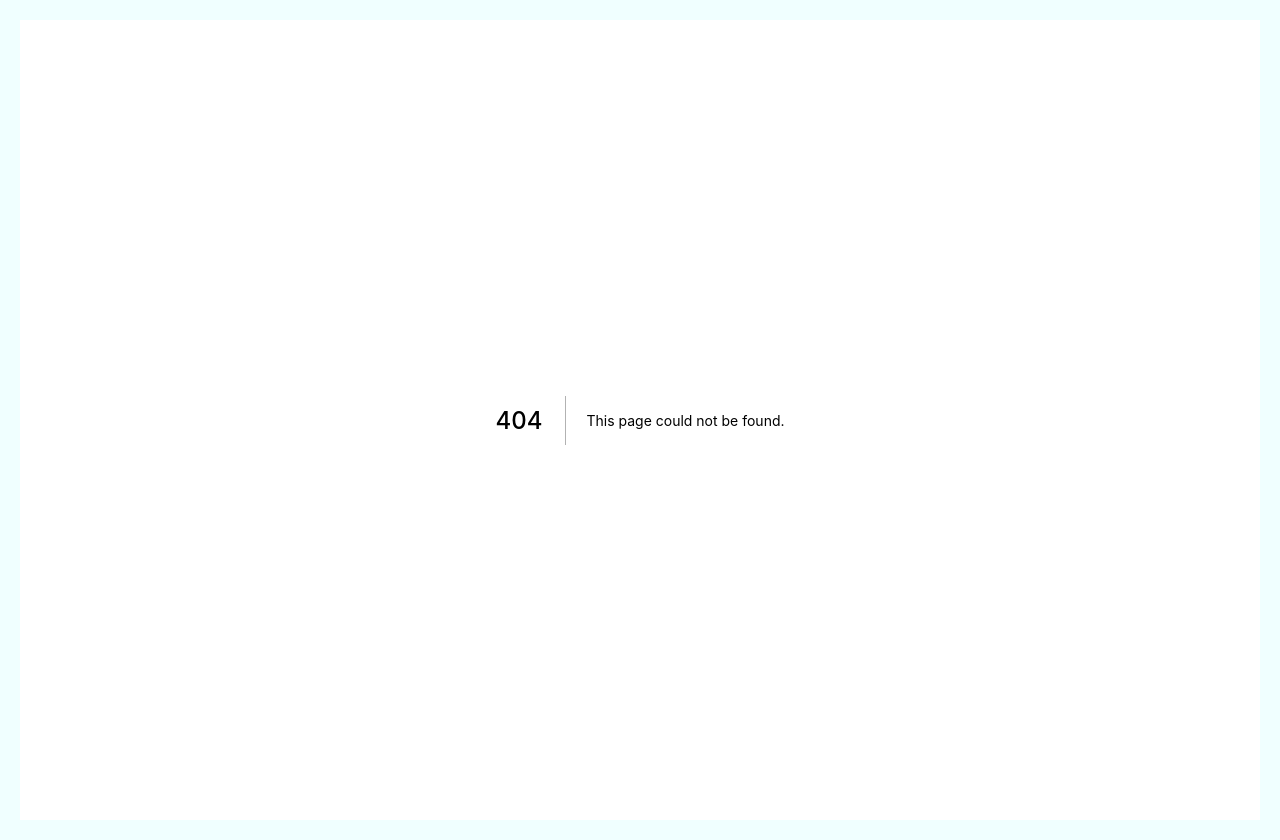
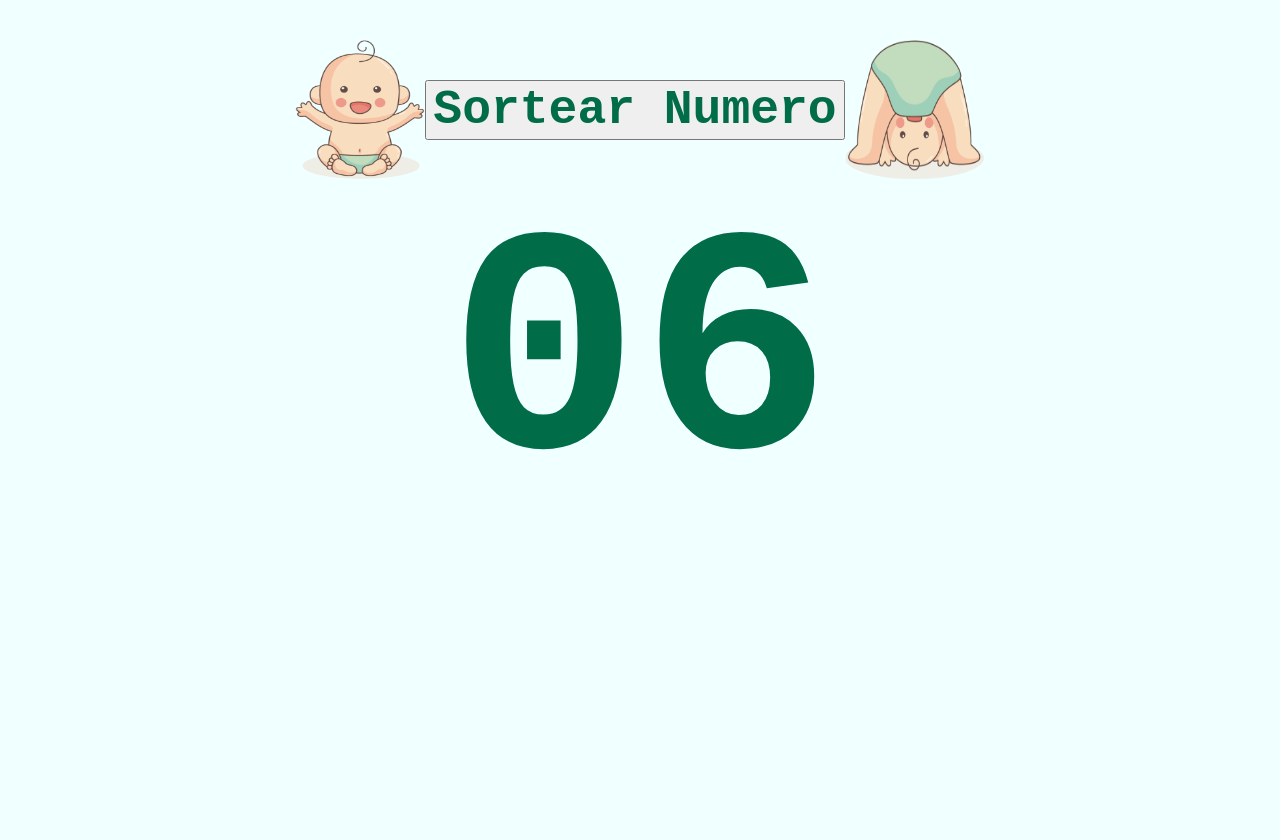
Before and after one commit to flavio-fds/cha-rifa, a Next.js app: page /sorteador in a window 1280 px wide. Before the commit this address had no page. After the commit the page ends 800 px from the top, so only its background shows below. Built offline with nearby package versions, Linux system fonts and the light colour scheme.

Commit message:
Add raffle page

```diff
--- /dev/null
+++ b/pages/sorteador.jsx
@@ -0,0 +1,72 @@
+import React, { useState } from 'react';
+import { useEffect } from 'react';
+import { getAllUser } from "../service/DataUser";
+import { getStatusNumber } from "../service/NumberRaffle";
+import styles from '../styles/Sorteador.module.css';
+import Image from 'next/image';
+import babyone from '../images/babyone.png';
+import babytwo from '../images/babytwo.png';
+
+export default function Sorteador() {
+    const [allUser, setAllUser] = useState([]);
+    const [allNumber, setAllNumber] = useState([]);
+    const [numberWin, setNumberWin] = useState(0)
+    const [start, setStart] = useState(false)
+    const [totalTimeInseconds, setTotalTimeInSeconds] = useState(6);
+
+    const seconds = totalTimeInseconds % 60;
+
+    useEffect(() => {
+        if (start) {
+            if (totalTimeInseconds === 0) {
+                console.log(0);
+                return
+            } else {
+                setTimeout(() => {
+                    setTotalTimeInSeconds(totalTimeInseconds - 1)
+                }, 1000)
+            }
+        }
+    }, [totalTimeInseconds, start])
+
+    const getAllDateDB = async () => {
+        const userDate = await getAllUser();
+        const numberDate = await getStatusNumber();
+        setNumberWin(parseInt((Math.random() * 200) + 1));
+        setAllNumber(numberDate);
+        setAllUser(userDate);
+        setTotalTimeInSeconds(6);
+        setStart(true);
+    }
+
+    const showWin = () => {
+        const result = allNumber.find(({ number }) => number === numberWin);
+        if (!result) {
+            return `Numero ${numberWin} não comprado`
+        }
+        const nameWin = allUser.find(({ numberPhone }) => numberPhone === result.buyerId);
+        return `O ganhador é ${nameWin.name} com o numero ${numberWin}`;
+    }
+
+    return (
+        <header className={styles.header}>
+            <div className={styles.run}>
+            <Image
+                src={babyone}
+                alt="babyone"
+                width="130"
+                height="140"
+            />
+            <button className={styles.button} onClick={getAllDateDB}>Sortear Numero</button>
+            <Image
+                src={babytwo}
+                alt="babytwo"
+                width="140"
+                height="140"
+            />
+            </div>
+            <div className={styles.number}>{seconds.toString().padStart(2, "0")}</div>
+            {totalTimeInseconds === 0 && <div className={styles.title}>{showWin()}</div>}
+        </header>
+    )
+}
--- /dev/null
+++ b/styles/Sorteador.module.css
@@ -0,0 +1,45 @@
+.header {
+  display: flex;
+  flex-direction: column;
+  justify-content: space-around;
+  align-items: center;
+  margin-top: 10px;
+}
+
+.run {
+  display: flex;
+  flex-direction: row;
+  justify-content: space-around;
+  align-items: center;
+  margin-top: 10px;
+}
+
+.button {
+  font-size: 3rem;
+  display: flex;
+  color: rgb(0, 108, 72);
+  flex-direction: column;
+  align-items: center;
+  font-family: 'Courier New', Courier, monospace;
+  font-weight: bold;
+}
+
+.number {
+  font-size: 20rem;
+  display: flex;
+  color: rgb(0, 108, 72);
+  flex-direction: column;
+  align-items: center;
+  font-family: 'Courier New', Courier, monospace;
+  font-weight: bold;
+}
+
+.title {
+  font-size: 5rem;
+  display: flex;
+  color: rgb(0, 108, 72);
+  flex-direction: column;
+  align-items: center;
+  font-family: 'Courier New', Courier, monospace;
+  font-weight: bold;
+}
```
